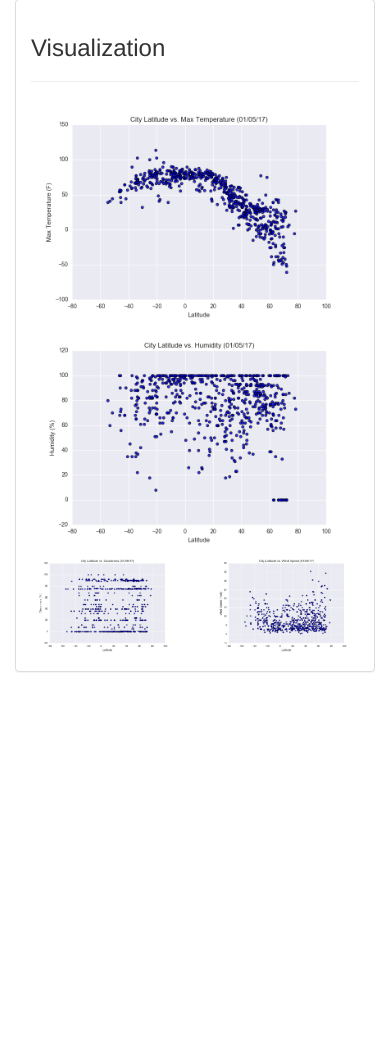
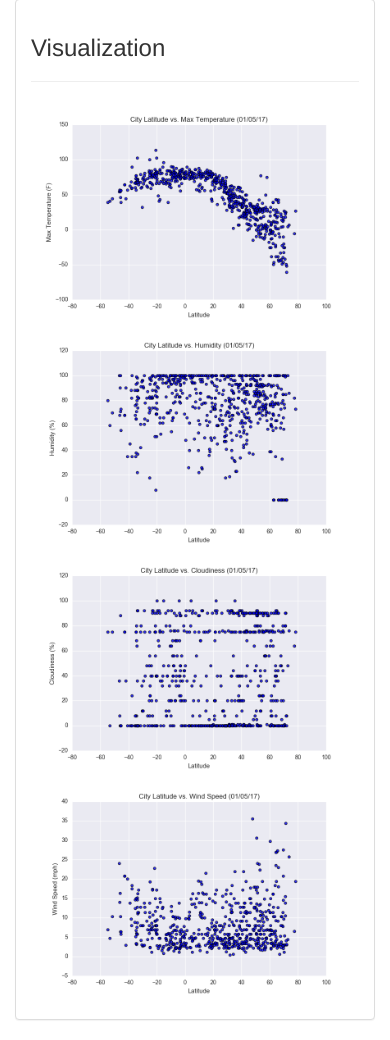
Before and after one commit to ninicola/H_WEB_DASH, a plain HTML site: page humidity.html in a window 390 px wide. Shown: the part 904-1944 px from the top of the page. Before the commit the page ends 1596 px from the top, so only its background shows below. Drawn offline with nearby package versions, Linux system fonts and the light colour scheme.

Commit message:
Update humidity.html

```diff
--- a/humidity.html
+++ b/humidity.html
@@ -62,8 +62,8 @@
                         <div class="col-lg-6"><a href="humidity.html"><img class = "img img-responsive" src="asset/images/Fig2.png" style="width:100%" alt=""></a></div>
                     </div>
                     <div class="row md-t3">
-                        <div class="col-lg-6 col-md-6 col-sm-6 col-xs-6"><a href="cloudiness.html"><img class = "img img-responsive" src="asset/images/Fig3.png" style="width:100%" alt=""></a></div>
-                        <div class="col-lg-6 col-md-6 col-sm-6 col-xs-6"><a href="windspeed.html"><img class = "img img-responsive" src="asset/images/Fig4.png" style="width:100%" alt=""></a></div>
+                        <div class="col-lg-6"><a href="cloudiness.html"><img class = "img img-responsive" src="asset/images/Fig3.png" style="width:100%" alt=""></a></div>
+                        <div class="col-lg-6"><a href="windspeed.html"><img class = "img img-responsive" src="asset/images/Fig4.png" style="width:100%" alt=""></a></div>
                     </div>
                 </div>
             </div>
```
